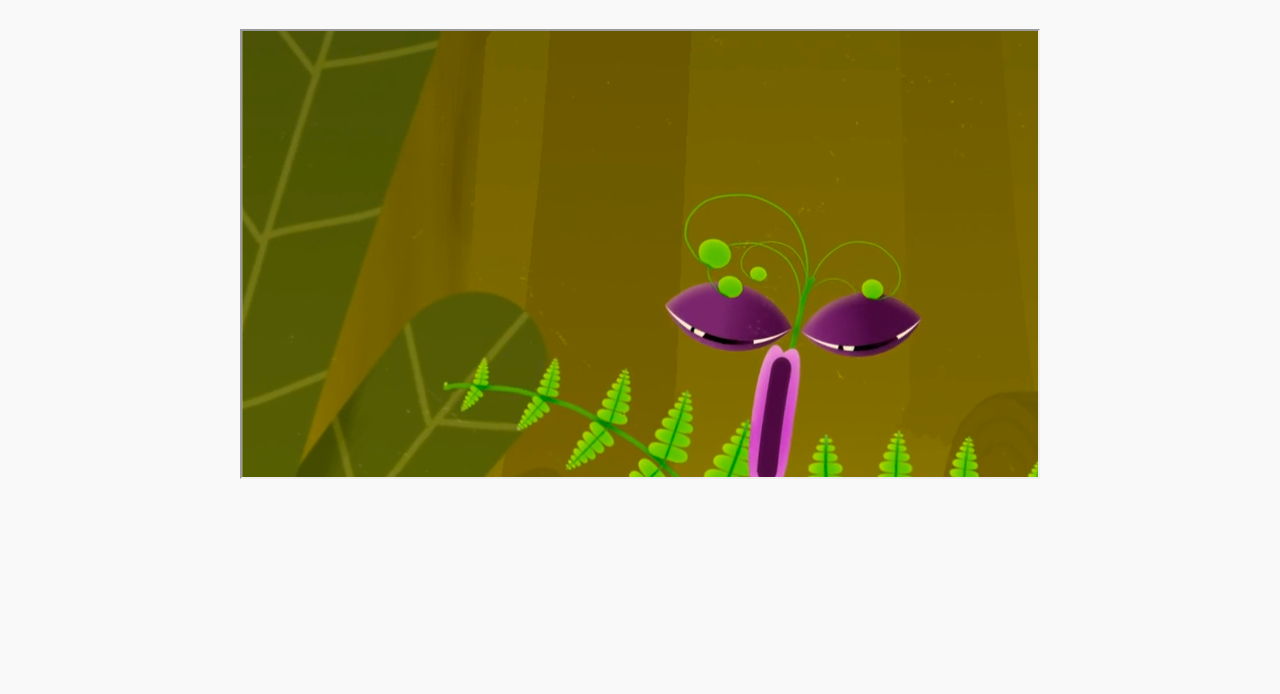
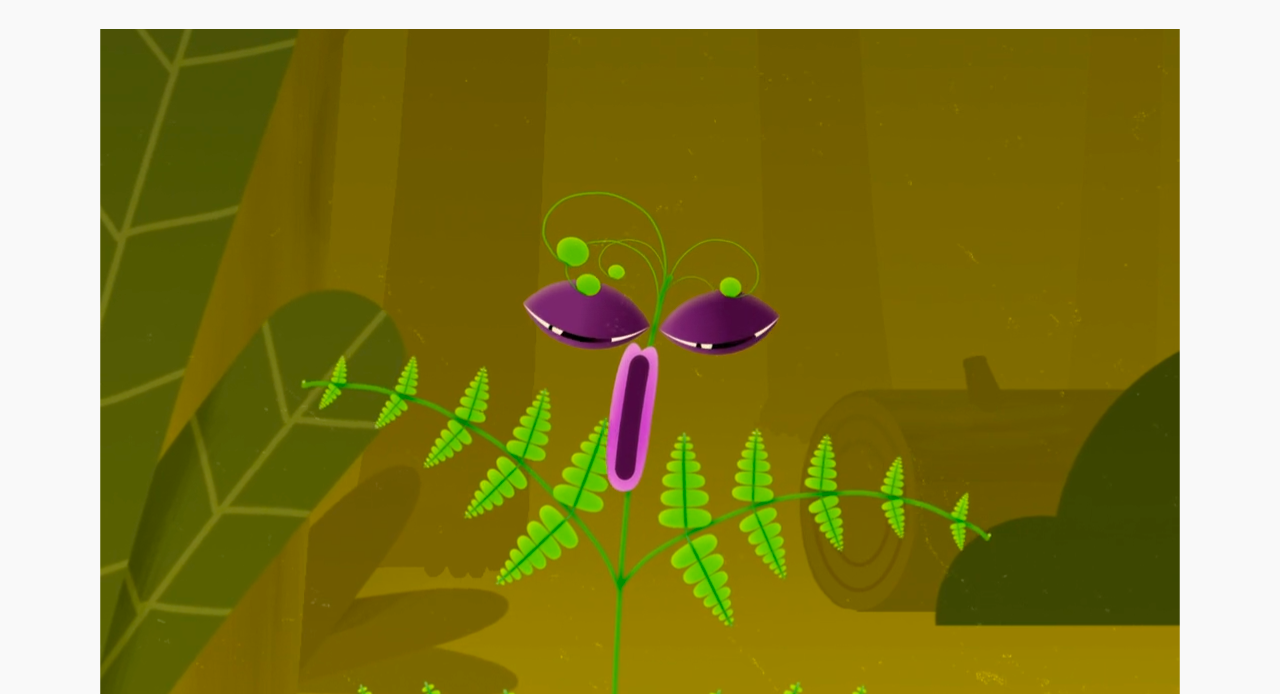
Before and after one commit to jamesdanstone/jamesdanstone.github.io, a plain HTML site: page project2.html in a window 1280 px wide. Shown: the part 646-1340 px from the top of the page. Before the commit the page ends 1125 px from the top, so only its background shows below. Drawn offline with Linux system fonts and the light colour scheme; files whose address does not match are found by name.

Commit message:
Update project2.html

```diff
--- a/project2.html
+++ b/project2.html
@@ -24,7 +24,7 @@
     </section>
        <section class="image-section">
         <div class="image-container">
-            <iframe src="images/project2-thumbnail.png" alt="Project 1 Image">
+            <image src="images/project2-thumbnail.png" alt="Project 1 Image">
         </div>
        </section>
 
```
